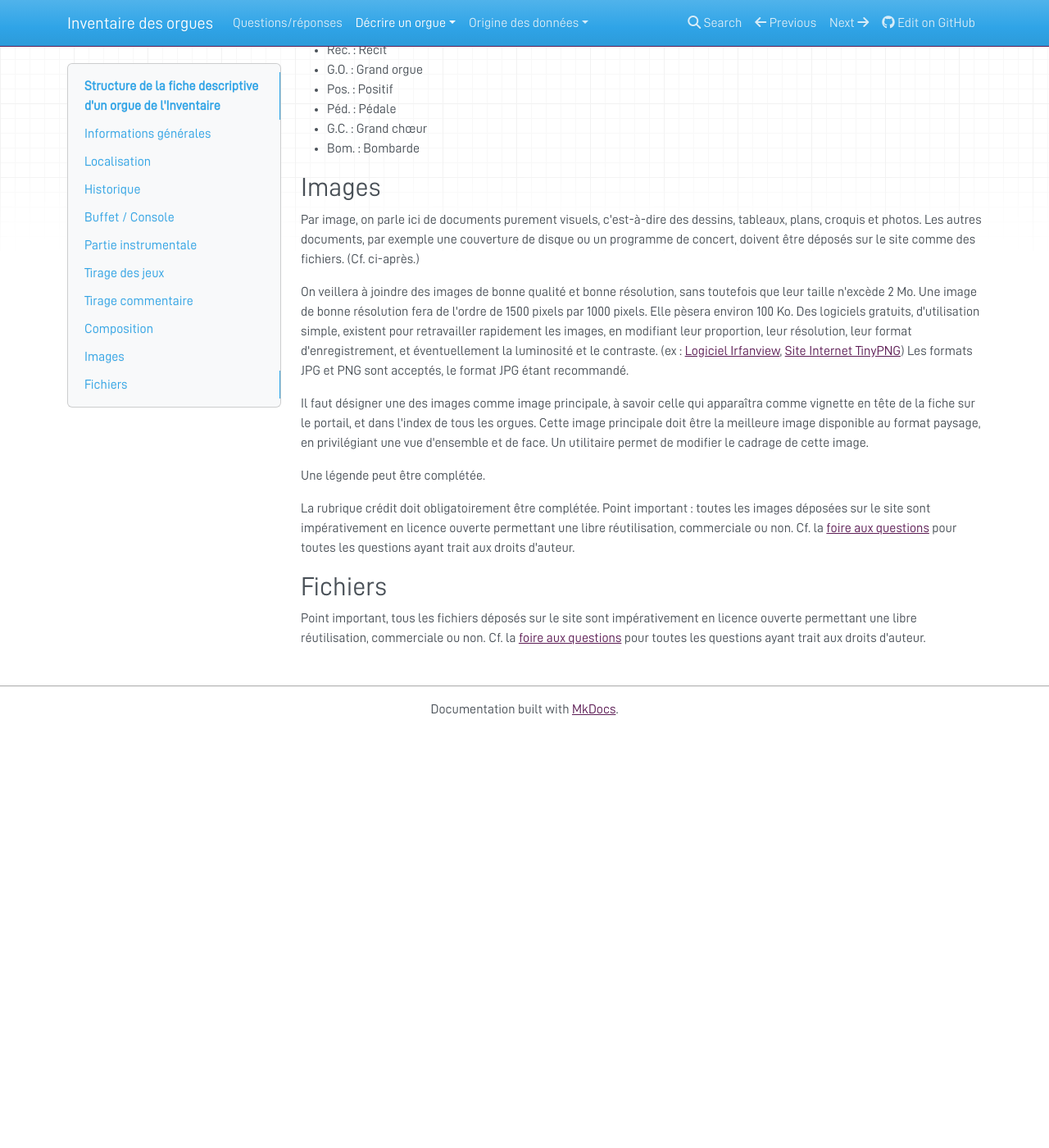
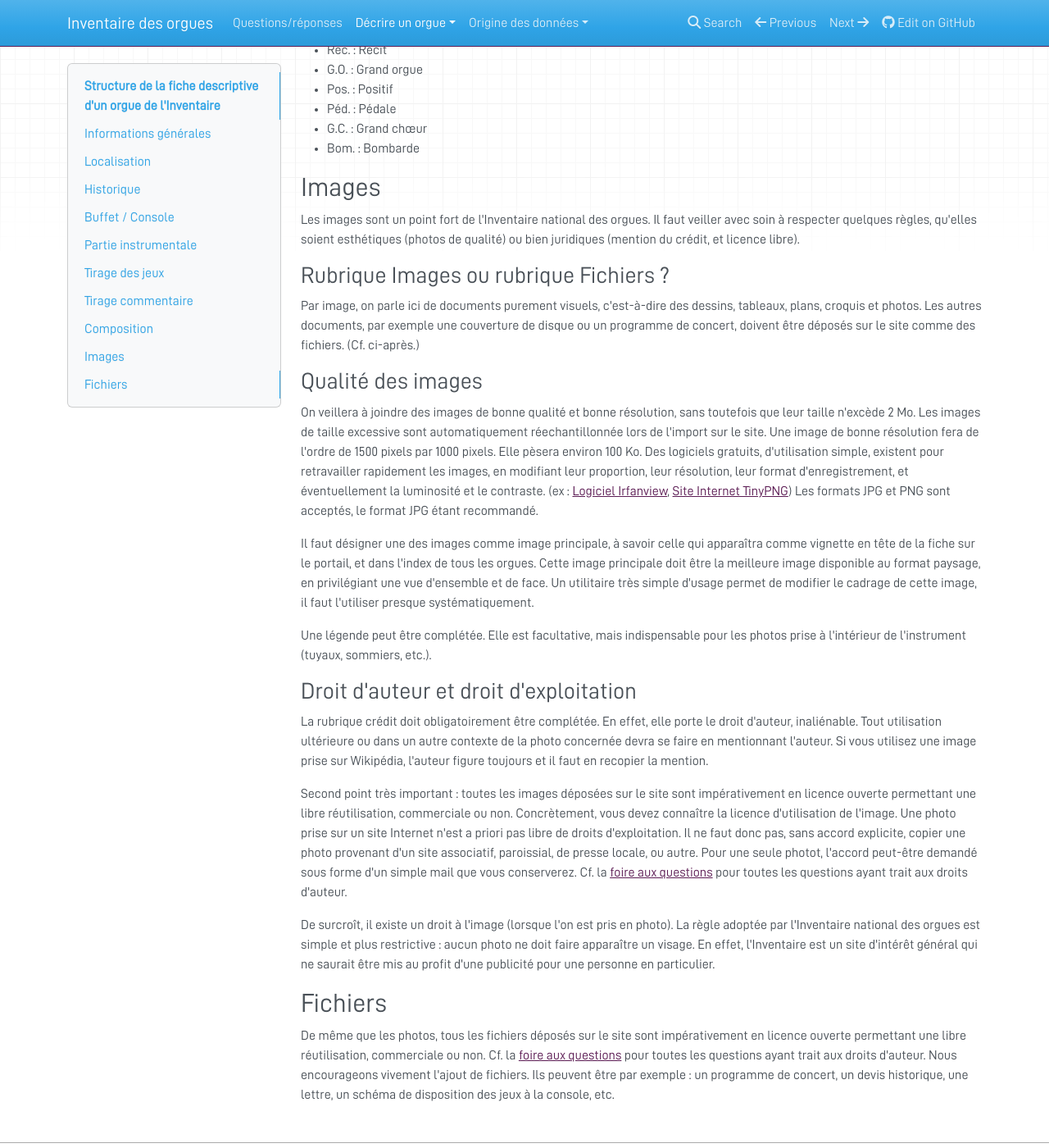
Before and after one commit to inventaire-des-orgues/docs, an MkDocs documentation site: the page built from docs/fiche-orgue.md, in a window 1280 px wide and 1400 px high, scrolled down 10060 px. Shown: the whole window at 82% size. Built offline with MkDocs 1.6.1, drawn with Linux system fonts in a browser that asks for light colours; nearby versions of some CDN libraries; before the commit the page ends 10953 px from its top, so only the background shows below that; some of the changed text lies outside the part shown.

Commit message:
correction lien interne doc

```diff
--- a/docs/fiche-orgue.md
+++ b/docs/fiche-orgue.md
@@ -242,11 +242,11 @@ Les types d'événement possibles sont les suivants :
 - Disparition : distincte de destruction, car l'orgue a pu disparaître suit à un déménagement, ou être stocké dans un endroit inconnu.
 - Dégâts : destruction partielle ou altération de l'instrument.
 - Classement ou inscription au titre des Monuments historiques :
-On ne distingue que inscription au titre des Monuments historiques et classement au titre des monuments historiques, comme objets événement.
+On ne distingue pas inscription au titre des Monuments historiques et classement au titre des monuments historiques, comme objets événement.
 Le champ TICO de Palissy sera mis dans le commentaire de l'événement.
 De même pour les autres champs issus de la mise en correspondance entre l'Inventaire et la base Palissy, par exemple le numéro d'arrêté de classement ou inscription.
 
-Concernant les facteurs, une longue liste est mise à disposition. Elle se présente sous la forme "Nom Prénom". Il est nécessaire de renseigner chaque facteur, même lorsque plusieurs facteurs travaillent en duo ou trio. Nous vous invitons vivement, si vous souhaitez ajouter un facteur à la liste, à consulter la page des [conventions.md](conventions).
+Concernant les facteurs, une longue liste est mise à disposition. Elle se présente sous la forme "Nom Prénom". Il est nécessaire de renseigner chaque facteur, même lorsque plusieurs facteurs travaillent en duo ou trio. Nous vous invitons vivement, si vous souhaitez ajouter un facteur à la liste, à consulter la page des [conventions](conventions.md).
 
 A un facteur est associée une localisation d'atelier (latitude, longitude au format GPS), ce qui permet le positionnement des ateliers sur la carte.
 
@@ -445,10 +445,17 @@ Pour les accessoires qui ne sont pas proposés au choix, on veillera à respecte
 
 ## Images
 
+Les images sont un point fort de l'Inventaire national des orgues. Il faut veiller avec soin à respecter quelques règles, qu'elles soient esthétiques (photos de qualité) ou bien juridiques (mention du crédit, et licence libre).
+
+### Rubrique Images ou rubrique Fichiers ?
+
 Par image, on parle ici de documents purement visuels, c'est-à-dire des dessins, tableaux, plans, croquis et photos.
 Les autres documents, par exemple une couverture de disque ou un programme de concert, doivent être déposés sur le site comme des fichiers. (Cf. ci-après.)
 
+### Qualité des images
+
 On veillera à joindre des images de bonne qualité et bonne résolution, sans toutefois que leur taille n'excède 2 Mo.
+Les images de taille excessive sont automatiquement réechantillonnée lors de l'import sur le site.
 Une image de bonne résolution fera de l'ordre de 1500 pixels par 1000 pixels. Elle pèsera environ 100 Ko.
 Des logiciels gratuits, d'utilisation simple, existent pour retravailler rapidement les images, en modifiant leur proportion, leur résolution, leur format d'enregistrement, et éventuellement la luminosité et le contraste.
 (ex : [Logiciel Irfanview](https://portableapps.com/apps/graphics_pictures/irfanview_portable), [Site Internet TinyPNG](https://tinypng.com/))
@@ -456,15 +463,26 @@ Les formats JPG et PNG sont acceptés, le format JPG étant recommandé.
 
 Il faut désigner une des images comme image principale, à savoir celle qui apparaîtra comme vignette en tête de la fiche sur le portail, et dans l'index de tous les orgues.
 Cette image principale doit être la meilleure image disponible au format paysage, en privilégiant une vue d'ensemble et de face.
-Un utilitaire permet de modifier le cadrage de cette image.
+Un utilitaire très simple d'usage permet de modifier le cadrage de cette image, il faut l'utiliser presque systématiquement.
 
-Une légende peut être complétée.
+Une légende peut être complétée. Elle est facultative, mais indispensable pour les photos prise à l'intérieur de l'instrument (tuyaux, sommiers, etc.).
 
-La rubrique crédit doit obligatoirement être complétée. Point important : toutes les images déposées sur le site sont impérativement en licence ouverte permettant une libre réutilisation, commerciale ou non.
+### Droit d'auteur et droit d'exploitation
+
+La rubrique crédit doit obligatoirement être complétée. En effet, elle porte le droit d'auteur, inaliénable. Tout utilisation ultérieure ou dans un autre contexte de la photo concernée devra se faire en mentionnant l'auteur.
+Si vous utilisez une image prise sur Wikipédia, l'auteur figure toujours et il faut en recopier la mention.
+
+Second point très important : toutes les images déposées sur le site sont impérativement en licence ouverte permettant une libre réutilisation, commerciale ou non.
+Concrètement, vous devez connaître la licence d'utilisation de l'image.
+Une photo prise sur un site Internet n'est a priori pas libre de droits d'exploitation. Il ne faut donc pas, sans accord explicite, copier une photo provenant d'un site associatif, paroissial, de presse locale, ou autre.
+Pour une seule photot, l'accord peut-être demandé sous forme d'un simple mail que vous conserverez.
 Cf. la [foire aux questions](faq.md) pour toutes les questions ayant trait aux droits d'auteur.
 
+De surcroît, il existe un droit à l'image (lorsque l'on est pris en photo). La règle adoptée par l'Inventaire national des orgues est simple et plus restrictive : aucun photo ne doit faire apparaître un visage.
+En effet, l'Inventaire est un site d'intérêt général qui ne saurait être mis au profit d'une publicité pour une personne en particulier.
 
 ## Fichiers
 
-Point important, tous les fichiers déposés sur le site sont impérativement en licence ouverte permettant une libre réutilisation, commerciale ou non.
+De même que les photos, tous les fichiers déposés sur le site sont impérativement en licence ouverte permettant une libre réutilisation, commerciale ou non.
 Cf. la [foire aux questions](faq.md) pour toutes les questions ayant trait aux droits d'auteur.
+Nous encourageons vivement l'ajout de fichiers. Ils peuvent être par exemple : un programme de concert, un devis historique, une lettre, un schéma de disposition des jeux à la console, etc.
```
